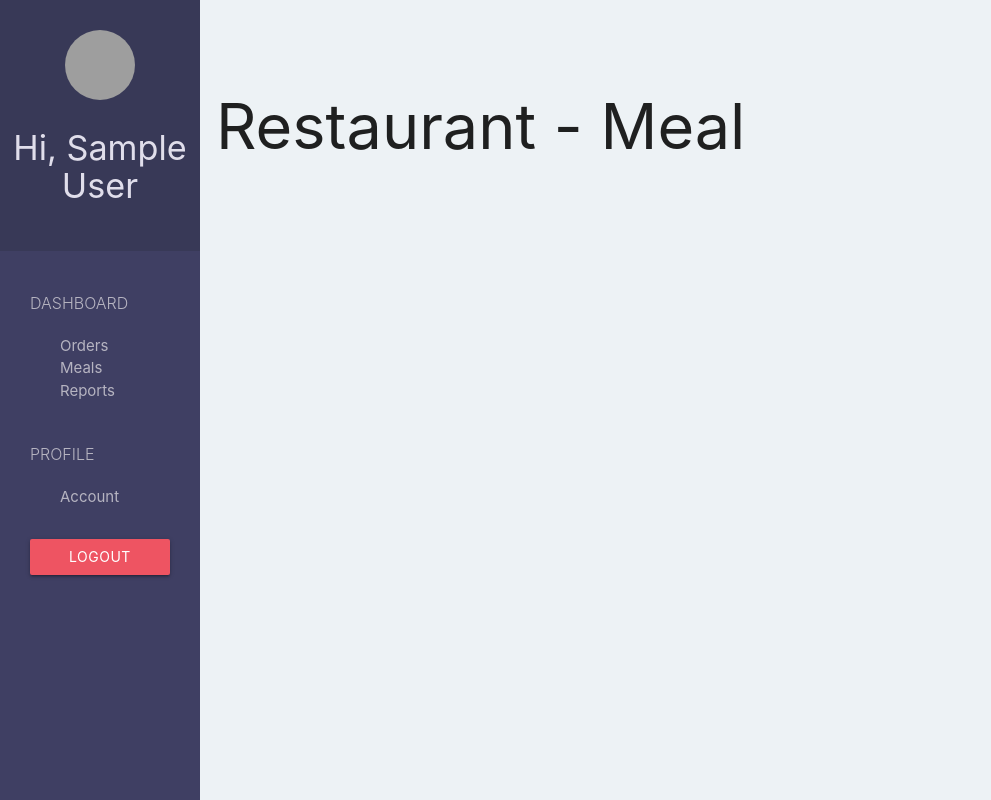
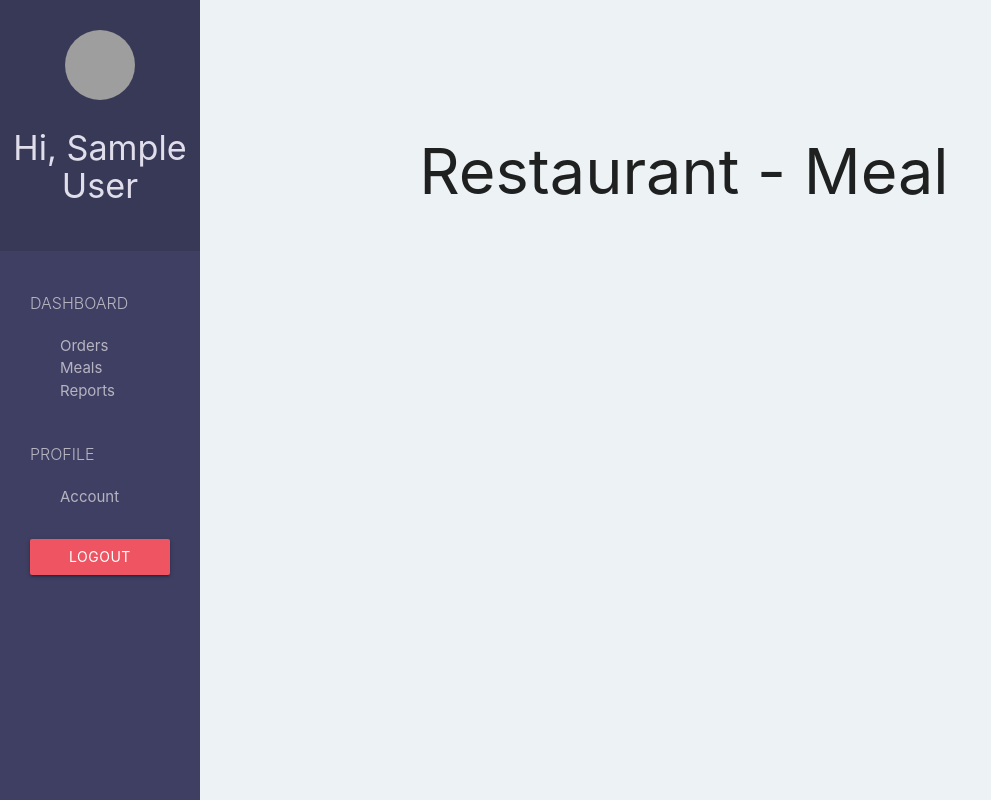
Before and after one commit to m6code/foodtasker09, a Django app: page /restaurant/meal/ in a window 1280 px wide. Shown: the whole page, without its empty margins (0-991 px from the left). Run offline with Django 3.2, Linux system fonts and the light colour scheme; the visitor is signed in with stand-in values (Sample User, id 1); data that the repository does not hold is empty; grey boxes are pictures that could not be loaded.

Commit message:
Update this msg

```diff
--- a/foodtaskerapp/templates/foodtaskerapp/base.html
+++ b/foodtaskerapp/templates/foodtaskerapp/base.html
@@ -9,7 +9,16 @@
 	<link rel="stylesheet" href="{% static 'foodtaskerapp/css/style.css' %}">
 </head>
 <body>
-	{% block sidebar%} {% endblock%}
-	{% block content%} {% endblock %}
+	<div class="container">
+		<div class="row">
+			<div class="col s12 s9 s6 s3">
+				<br/>
+				<br/>
+					{% block sidebar%} {% endblock%}
+					{% block content%} {% endblock %}
+			</div>
+		</div>
+	</div>
+
 </body>
 </html>
--- a/foodtaskerapp/templates/foodtaskerapp/base_signup.html
+++ b/foodtaskerapp/templates/foodtaskerapp/base_signup.html
@@ -12,12 +12,13 @@
 
 	<div class="container">
 		<div class="row">
-			<div class="col s12">
+			<div class="col s12 s9 s6 s3">
 				<br/>
 				<br/>
 				<div class="card">
 					<div class="card-content">
-						{% block content %} {% endblock %}
+						{% block content %}
+						{% endblock %}
 					</div>
 				</div>
 			</div>
```
